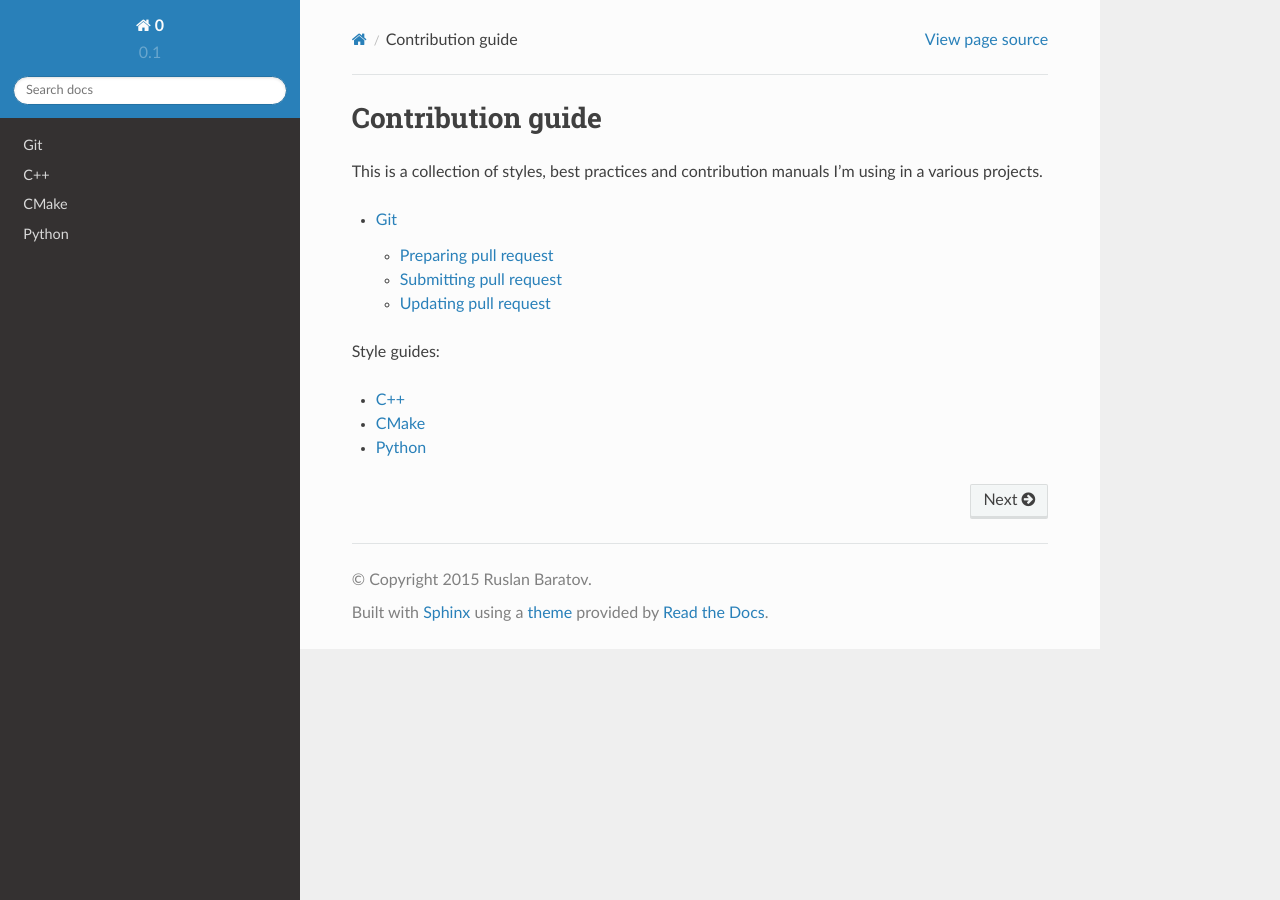
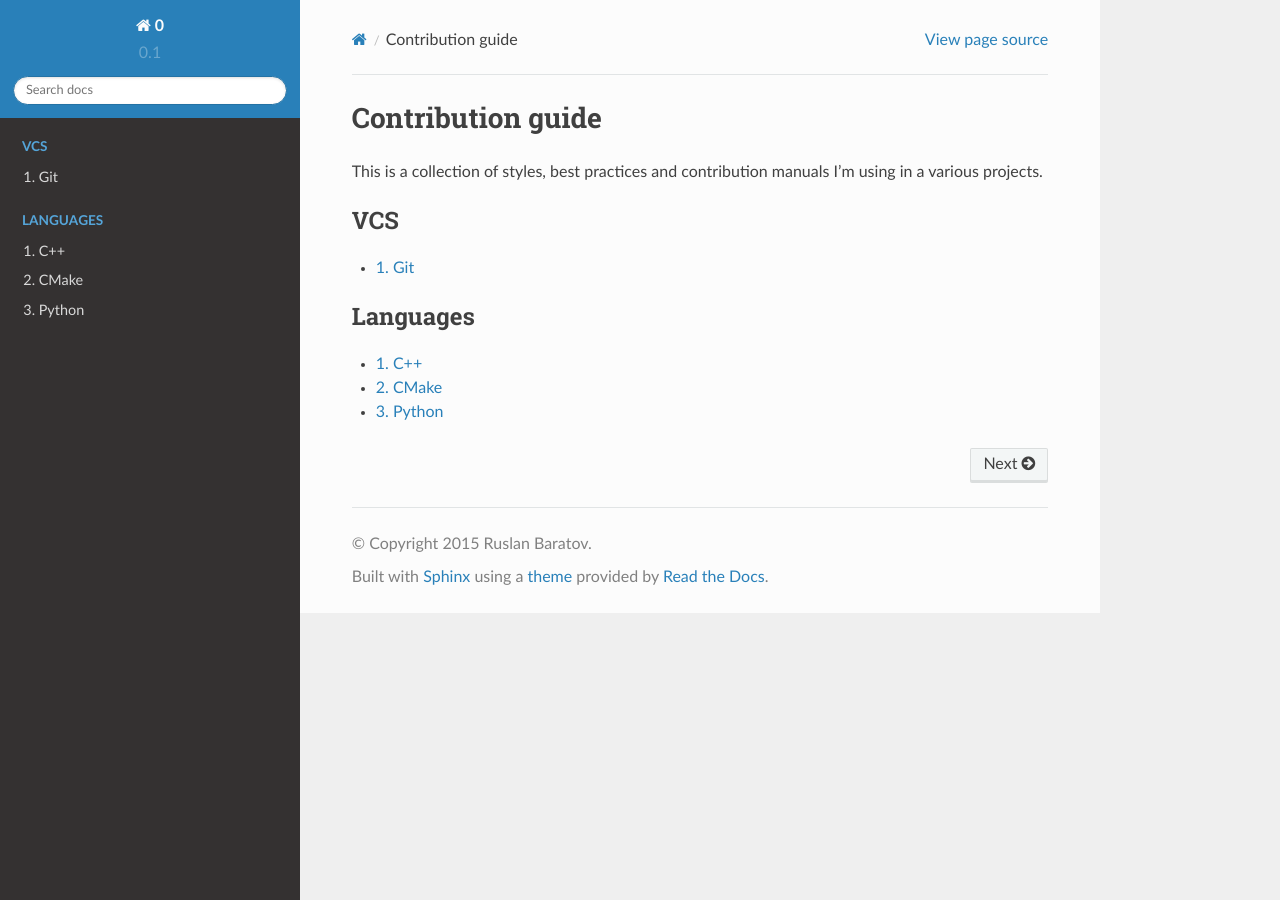
Before and after one commit to ruslo/0, a Sphinx documentation site: the page built from docs/index.rst, in a window 1280 px wide. Built offline with Sphinx 7.4.7 and the Read the Docs theme 2.0.0, drawn with Linux system fonts in a browser that asks for light colours.

Commit message:
Update toctree: use :caption: and :numbered:

```diff
--- a/docs/index.rst
+++ b/docs/index.rst
@@ -5,14 +5,16 @@ This is a collection of styles, best practices and contribution manuals I'm
 using in a various projects.
 
 .. toctree::
-   :maxdepth: 2
+   :caption: VCS
+   :maxdepth: 1
+   :numbered:
 
    /git
 
-Style guides:
-
 .. toctree::
-   :maxdepth: 2
+   :caption: Languages
+   :maxdepth: 1
+   :numbered:
 
    /cpp
    /cmake
```
